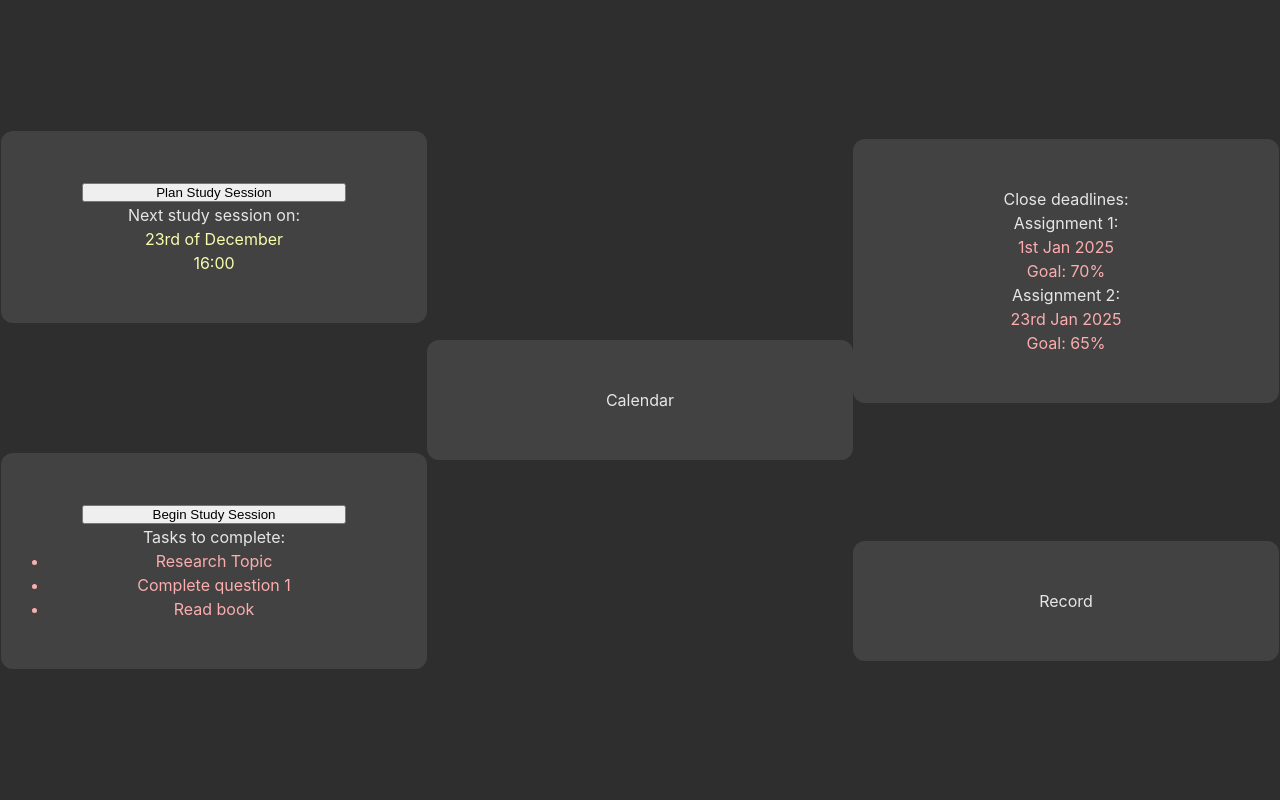
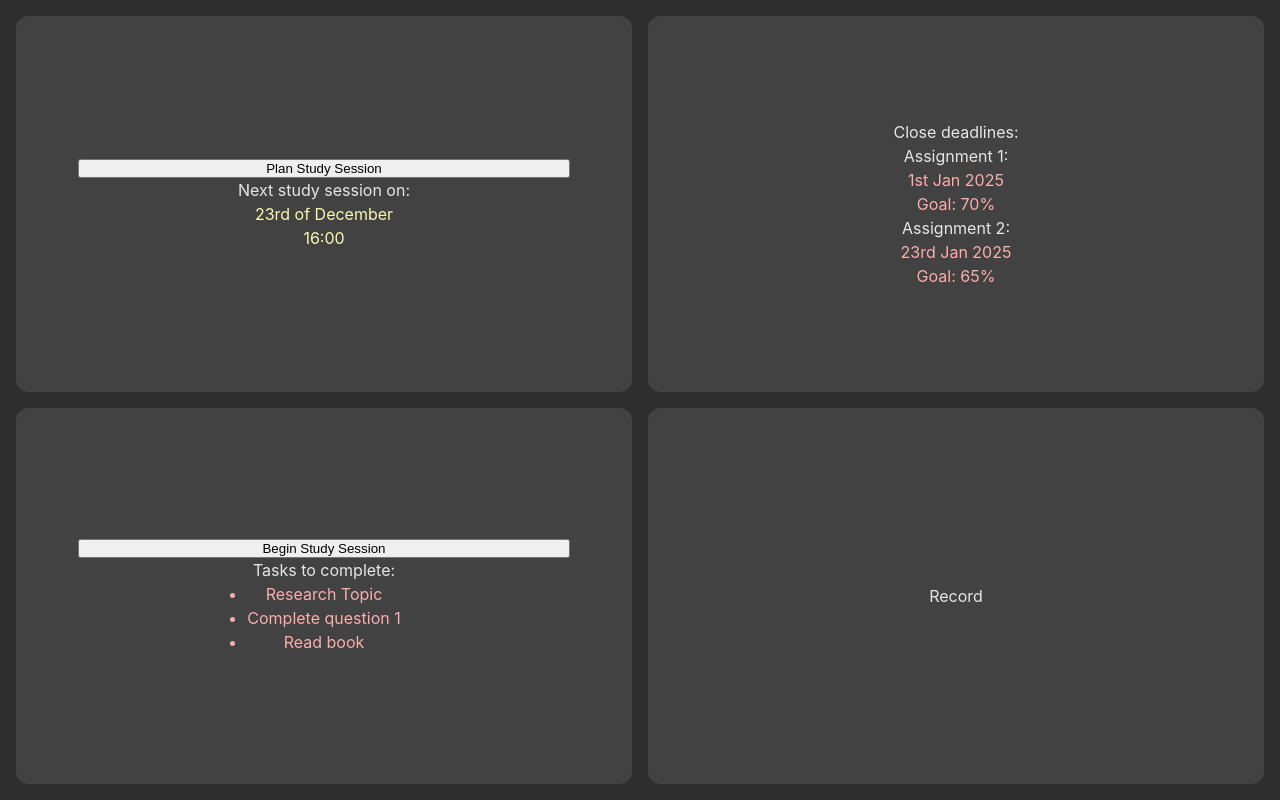
Before and after one commit to b-sass/FYP, a React (Vite) app: page / in a window 1280 px wide. Built offline with nearby package versions, Linux system fonts and the light colour scheme.

Commit message:
Remove middle column from the dashboard.

```diff
--- a/src/components/dashboard/Dashboard.tsx
+++ b/src/components/dashboard/Dashboard.tsx
@@ -6,7 +6,7 @@ let Dashboard = () => {
     return(
         <div className={styles.dashboard}>
             <panels.LeftPanel />
-            <panels.MiddlePanel />
+            {/* <panels.MiddlePanel /> */}
             <panels.RightPanel />
         </div>
     );
--- a/src/components/dashboard/Panels.tsx
+++ b/src/components/dashboard/Panels.tsx
@@ -29,7 +29,6 @@ let MiddlePanel = () => {
 
 let RightPanel = () => {
 	return (
-	  <>
 		<div className={styles.panel}>
 			<div className={styles.panelItem}>
 				<Todo/>
@@ -38,8 +37,7 @@ let RightPanel = () => {
 				<Record />
 			</div>
 		</div>
-	  </>
 	);
-  }
+};
 
 export { LeftPanel, MiddlePanel, RightPanel };
--- a/src/components/dashboard/Panels/Session.tsx
+++ b/src/components/dashboard/Panels/Session.tsx
@@ -2,18 +2,18 @@ import Button from "../../ui/Button";
 
 let SessionPlan = () => {
   return(
-    <div>
+    <>
       <Button title="Plan Study Session"/>
       <p>Next study session on:</p>
       <p style={{"color": "#F7FCAD"}}>23rd of December</p>
       <p style={{"color": "#F7FCAD"}}>16:00</p>
-    </div>
+    </>
   );
 };
 
 let SessionBegin = () => {
   return(
-    <div>
+    <>
       <Button title="Begin Study Session"></Button>
       <p>Tasks to complete:</p>
       <ul>
@@ -21,7 +21,7 @@ let SessionBegin = () => {
         <li style={{"color": "#FCADAE"}}><p>Complete question 1</p></li>
         <li style={{"color": "#FCADAE"}}><p>Read book</p></li>
       </ul>
-    </div>
+    </>
   );
 };
 
--- a/src/components/dashboard/Panels/Todo.tsx
+++ b/src/components/dashboard/Panels/Todo.tsx
@@ -1,7 +1,6 @@
 let Todo = () => {
   return(
     <>
-      <div className="component">
         <p>Close deadlines:</p>
         <div>
           <p>Assignment 1:</p>
@@ -13,7 +12,6 @@ let Todo = () => {
           <p style={{"color": "#FCADAE"}}>23rd Jan 2025</p>
           <p style={{"color": "#FCADAE"}}>Goal: 65%</p>
         </div>
-      </div>
     </>
   );
 }
--- a/src/components/dashboard/styles/dashboard.module.css
+++ b/src/components/dashboard/styles/dashboard.module.css
@@ -9,7 +9,7 @@
     flex-direction: row;
     justify-content: space-between;
 
-    /* margin: 0.5em; */
-    padding: 1px;
+    padding: 1em;
+    gap: 1em;
     height: 100vh;
 }
--- a/src/components/dashboard/styles/panel.module.css
+++ b/src/components/dashboard/styles/panel.module.css
@@ -3,10 +3,17 @@
     display: flex;
     flex-direction: column;
     justify-content: space-evenly;
+    gap: 1em;
 }
 
 .panelItem {
-    padding: 3em;
+    width: 100%;
+    height: 100%;
     background-color: var(--primary-two);
     border-radius: 12px;
+
+    display: flex;
+    flex-direction: column;
+    justify-content: center;
+    align-items: center;
 }
```
Lines whose indentation alone changed are shown as unchanged.
